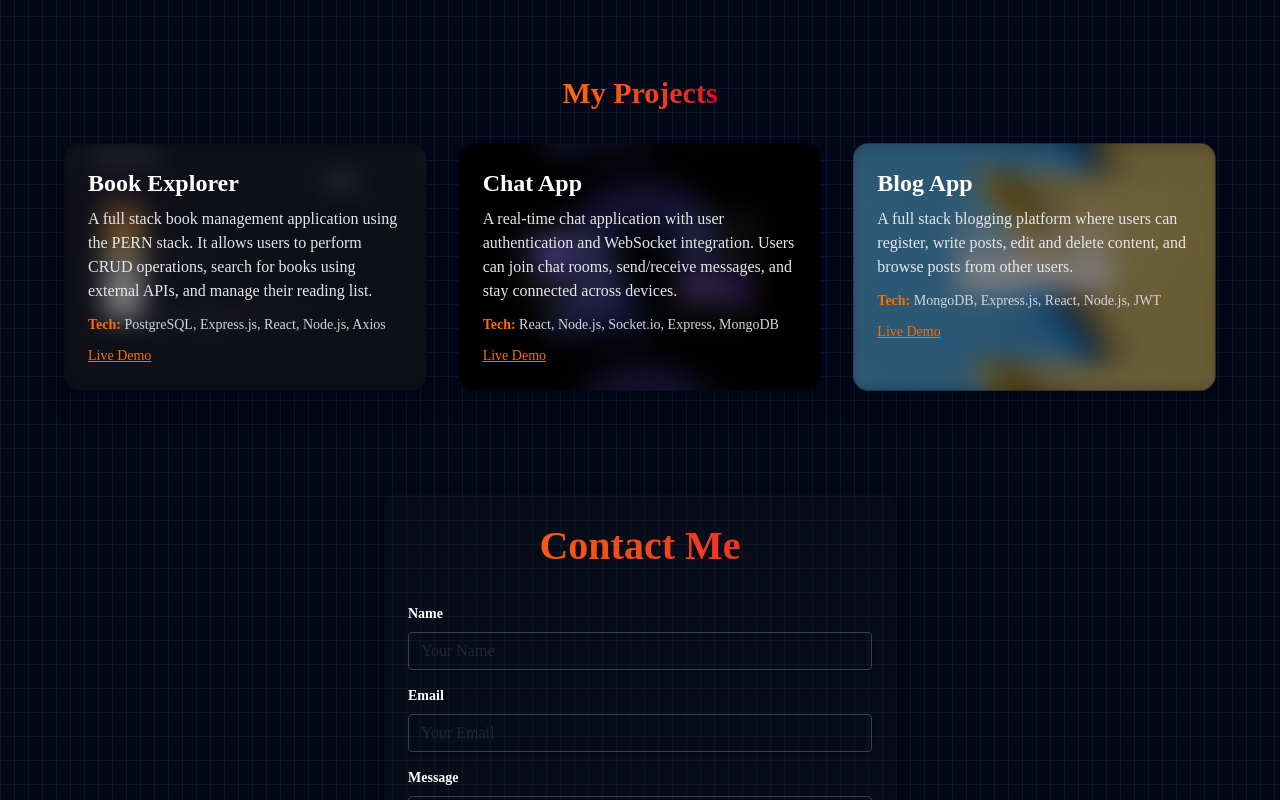
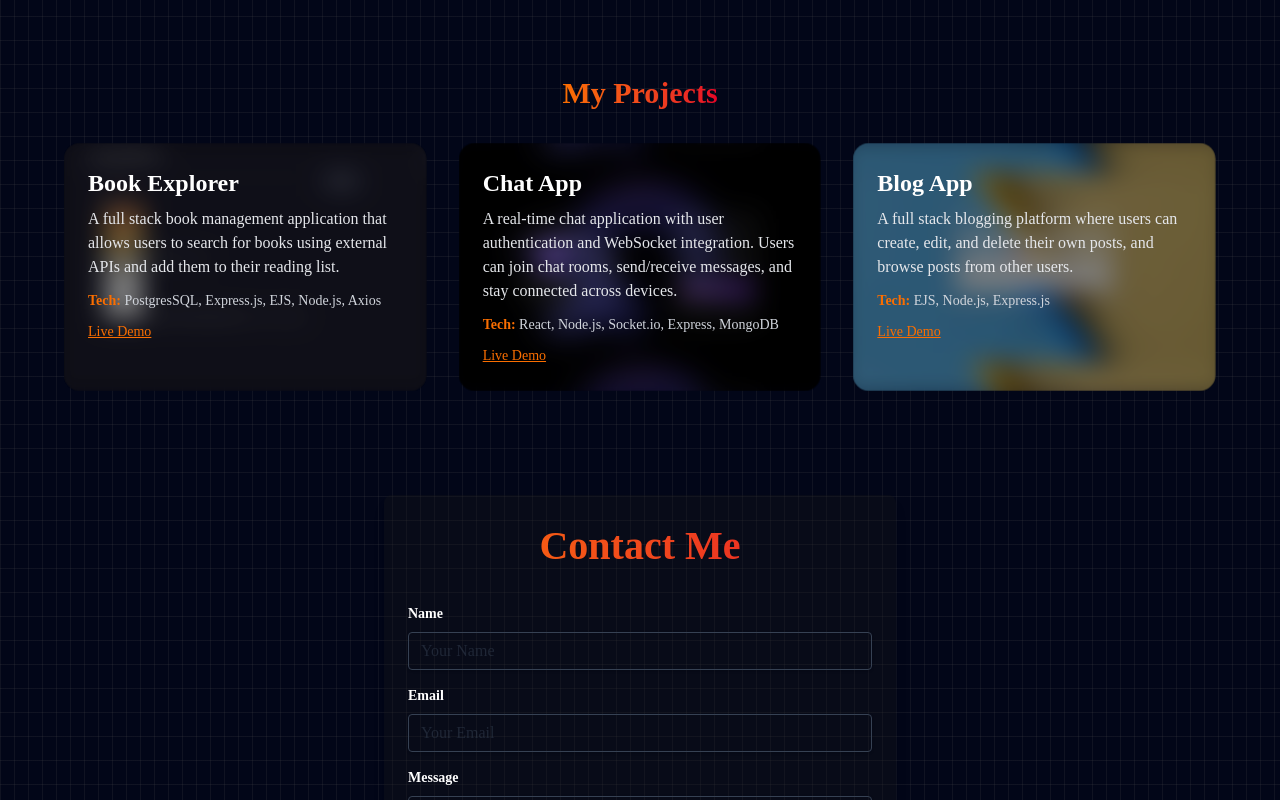
Before and after one commit to sriram-nishanth/Portfolio_react_app-1, a React (Vite) app: page / in a window 1280 px wide. Shown: the part 2000-2800 px from the top of the page. Built offline with nearby package versions, Linux system fonts and the light colour scheme.

Commit message:
commites

```diff
--- a/package.json
+++ b/package.json
@@ -15,6 +15,7 @@
     "cors": "^2.8.5",
     "dotenv": "^16.5.0",
     "express": "^5.1.0",
+    "framer-motion": "^12.18.1",
     "nodemailer": "^7.0.3",
     "react": "^19.1.0",
     "react-dom": "^19.1.0",
--- a/src/assets/utils/projects.js
+++ b/src/assets/utils/projects.js
@@ -5,10 +5,10 @@ const projects = [
   {
   id: 1,
   title: "Book Explorer",
-    description: "A full stack book management application using the PERN stack. It allows users to perform CRUD operations, search for books using external APIs, and manage their reading list.",
-    techStack: ["PostgreSQL", "Express.js", "React", "Node.js", "Axios"],
-    liveDemo: "https://your-book-explorer-link.com",
-    sourceCode: "https://github.com/yourusername/book-explorer",
+  description: "A full stack book management application that allows users to search for books using external APIs and add them to their reading list.",
+  techStack: ["PostgresSQL", "Express.js", "EJS", "Node.js", "Axios"],
+  liveDemo: "https://book-project-1687.onrender.com/",
+  sourceCode: "https://github.com/sriram-nishanth/Book-project.git",
   image: bookExplorerImage
   },
   {
@@ -16,19 +16,18 @@ const projects = [
     title: "Chat App",
     description: "A real-time chat application with user authentication and WebSocket integration. Users can join chat rooms, send/receive messages, and stay connected across devices.",
     techStack: ["React", "Node.js", "Socket.io", "Express", "MongoDB"],
-    liveDemo: "https://your-chat-app-link.com",
-    sourceCode: "https://github.com/yourusername/chat-app",
+    liveDemo: "https://chat-app-eight-gold-99.vercel.app/",
+    sourceCode: "https://github.com/sriram-nishanth/chat-App.git",
     image: chatAppImage
   },
   {
   id: 3,
   title: "Blog App",
-    description: "A full stack blogging platform where users can register, write posts, edit and delete content, and browse posts from other users.",
-    techStack: ["MongoDB", "Express.js", "React", "Node.js", "JWT"],
-    liveDemo: "https://your-blog-app-link.com",
-    sourceCode: "https://github.com/yourusername/blog-app",
+  description: "A full stack blogging platform where users can create, edit, and delete their own posts, and browse posts from other users.",
+  techStack: ["EJS", "Node.js", "Express.js"],
+  liveDemo: "https://blog-project-w5cr.onrender.com/",
+  sourceCode: "https://github.com/sriram-nishanth/Blog-project.git",
   image: blogImage
-  }
-];
+}];
 
 export default projects;
--- a/src/components/About.jsx
+++ b/src/components/About.jsx
@@ -1,9 +1,25 @@
 import React from 'react'
+import { motion } from 'framer-motion'
 import AboutUs from '../assets/AboutUs.png'
+
+const aboutVariants = {
+  hidden: { opacity: 0, x: -20 },
+  visible: {
+    opacity: 1,
+    x: 0,
+    transition: { duration: 0.7, ease: 'easeOut' },
+  },
+}
 
 const About = () => {
   return (
-    <div className="flex flex-col md:flex-row justify-between items-center p-4 md:p-10 gap-8 md:gap-10">
+    <motion.div
+      className="flex flex-col md:flex-row justify-between items-center p-4 md:p-10 gap-8 md:gap-10"
+      variants={aboutVariants}
+      initial="hidden"
+      whileInView="visible"
+      viewport={{ once: false, amount: 0.3 }}
+    >
       <div className="flex-1 flex flex-col justify-center items-start max-w-xl">
         <p className="text-base md:text-lg text-gray-300 text-justify font-normal mb-4">
           Hi! I'm Sriram Nishanth T, a passionate and detail-oriented Full Stack Web Developer with a strong foundation in both frontend and backend technologies. I specialize in building dynamic, responsive, and user-friendly web applications that solve real-world problems.
@@ -21,7 +37,7 @@ const About = () => {
           alt="About Me"
         />
       </div>
-    </div>
+    </motion.div>
   )
 }
 
--- a/src/components/Contactcard.jsx
+++ b/src/components/Contactcard.jsx
@@ -1,4 +1,14 @@
 import React, { useState } from 'react'
+import { motion } from 'framer-motion'
+
+const contactVariants = {
+  hidden: { opacity: 0, x: 20 },
+  visible: {
+    opacity: 1,
+    x: 0,
+    transition: { duration: 0.7, ease: 'easeOut' },
+  },
+}
 
 const Contactcard = () => {
   const [form, setForm] = useState({ name: '', email: '', message: '' })
@@ -29,7 +39,13 @@ const Contactcard = () => {
   }
 
   return (
-    <div className="w-full flex justify-center items-center py-16">
+    <motion.div
+      className="w-full flex justify-center items-center py-16"
+      variants={contactVariants}
+      initial="hidden"
+      whileInView="visible"
+      viewport={{ once: false, amount: 0.3 }}
+    >
       <form
         className="w-full max-w-lg p-6 bg-[#1a1a1a]/30 backdrop-blur-1xl rounded-lg shadow-lg flex flex-col gap-4"
         onSubmit={handleSubmit}
@@ -89,7 +105,7 @@ const Contactcard = () => {
           <div className="text-center text-white mt-2">{status}</div>
         )}
       </form>
-    </div>
+    </motion.div>
   )
 }
 
--- a/src/components/Footercard.jsx
+++ b/src/components/Footercard.jsx
@@ -1,5 +1,15 @@
 import React from 'react'
-import phoneIcon from '../assets/call.svg'
+import { motion } from 'framer-motion'
+
+
+const footerVariants = {
+  hidden: { opacity: 0, y: 20 },
+  visible: {
+    opacity: 1,
+    y: 0,
+    transition: { duration: 0.7, ease: 'easeOut' },
+  },
+}
 
 const Footercard = () => {
   const handleNavClick = (e, id) => {
@@ -13,7 +23,13 @@ const Footercard = () => {
   };
 
   return (
-    <footer className="text-white py-8 px-4 flex flex-col items-center gap-6 w-full">
+    <motion.footer
+      className="text-white py-8 px-4 flex flex-col items-center gap-6 w-full"
+      variants={footerVariants}
+      initial="hidden"
+      whileInView="visible"
+      viewport={{ once: false, amount: 0.3 }}
+    >
       {/* Navigation Links */}
       <ul className="flex flex-wrap justify-center gap-6 mb-2">
         <li>
@@ -35,6 +51,7 @@ const Footercard = () => {
       </p>
       {/* Contact Info */}
       <div className="flex flex-row items-center gap-2">
+      <a href="mailto:sriramnishanth816@gmail.com">
       <p className="text-xs md:text-sm flex items-center gap-1">
           {/* Email SVG icon with white fill */}
           <svg
@@ -47,6 +64,8 @@ const Footercard = () => {
           </svg>
           sriramnishanth816@gmail.com
         </p>
+        </a>
+        <a href="tel:+919791343677">
           <p className="text-xs md:text-sm flex items-center gap-1">
             {/* Phone SVG icon with white fill */}
             <svg
@@ -59,8 +78,9 @@ const Footercard = () => {
             </svg>
             +91 9791343677
         </p>
+        </a>
       </div>
-    </footer>
+    </motion.footer>
   )
 }
 
--- a/src/components/Header.jsx
+++ b/src/components/Header.jsx
@@ -1,5 +1,15 @@
 import React, { useState } from 'react'
+import { motion } from 'framer-motion'
 import navbar from '../assets/navbar.svg'
+
+const headerVariants = {
+  hidden: { opacity: 0, y: -20 },
+  visible: {
+    opacity: 1,
+    y: 0,
+    transition: { duration: 0.6, ease: 'easeOut' },
+  },
+}
 
 const Header = () => {
   const [menuOpen, setMenuOpen] = useState(false)
@@ -22,7 +32,12 @@ const Header = () => {
   }
 
   return (
-    <div className="w-full">
+    <motion.div
+      className="w-full"
+      variants={headerVariants}
+      initial="hidden"
+      animate="visible"
+    >
       <div className="flex flex-row md:flex-row justify-between items-center gap-6 md:gap-10 pt-3 p-0 md:p-3 top-2 z-50 rounded-lg">
         {/* Navbar icon for mobile */}
         <img
@@ -47,7 +62,15 @@ const Header = () => {
             </li>
           ))}
         </ul>
-        <button className="mt-0 mb-2 md:mt-0 text-2xs md:text-[20px] font-semibold whitespace-nowrap bg-gradient-to-r from-[#FD6F00] to-[#E46400] text-[#FFFFFF] rounded-md w-25 md:w-30 h-8 hover:shadow-amber-600 hover:shadow-2xl hover:scale-105 transition-transform duration-300">
+        <button
+          className="mt-0 mb-2 md:mt-0 text-2xs md:text-[20px] font-semibold whitespace-nowrap bg-gradient-to-r from-[#FD6F00] to-[#E46400] text-[#FFFFFF] rounded-md w-25 md:w-30 h-8 hover:shadow-amber-600 hover:shadow-2xl hover:scale-105 transition-transform duration-300"
+          onClick={() => {
+            const footer = document.querySelector('footer')
+            if (footer) {
+              footer.scrollIntoView({ behavior: 'smooth' })
+            }
+          }}
+        >
           Hire Me
         </button>
       </div>
@@ -90,7 +113,7 @@ const Header = () => {
           onClick={() => setMenuOpen(false)}
         />
       )}
-    </div>
+    </motion.div>
   )
 }
 
--- a/src/components/Headersection.jsx
+++ b/src/components/Headersection.jsx
@@ -1,11 +1,27 @@
 import React from 'react'
+import { motion } from 'framer-motion'
 import photo from '../assets/photo_2.png'
 import vector from '../assets/Vector.png'
 import resume from '/Resume.pdf' // Adjust the path to your resume file
 
+const headerSectionVariants = {
+  hidden: { opacity: 0, y: 24 },
+  visible: {
+    opacity: 1,
+    y: 0,
+    transition: { duration: 0.7, ease: 'easeOut' },
+  },
+}
+
 const Headersection = () => {
   return (
-    <div className="flex flex-col md:flex-row w-full items-center md:items-start">
+    <motion.div
+      className="flex flex-col md:flex-row w-full items-center md:items-start"
+      variants={headerSectionVariants}
+      initial="hidden"
+      whileInView="visible"
+      viewport={{ once: false, amount: 0.3 }}
+    >
       <div className={`flex flex-col justify-center items-center md:items-start gap-y-6 md:gap-y-10 mb-1 pt-8 md:pt-15 w-full md:w-1/2 text-center md:text-left bg-[url(${vector})] bg-no-repeat bg-cover bg-center bg-fixed`}>
         <div className="flex flex-col justify-center items-center md:items-start gap-y-2 pt-4 md:pt-10">
           <span className="text-lg md:text-[20px] text-[#F8F8F8] block">Hello, I am</span>
@@ -18,20 +34,28 @@ const Headersection = () => {
         </p>
         <div className="flex flex-row gap-4 justify-center md:justify-start">
           {/* LinkedIn SVG */}
-          <a href="https://www.linkedin.com/in/yourprofile" target="_blank" rel="noopener noreferrer">
+          <a href="https://www.linkedin.com/in/sriram-nishanth-t-19501028b/" target="_blank" rel="noopener noreferrer">
             <svg className="w-7 h-7 md:w-7 md:h-7 text-white" fill="currentColor" viewBox="0 0 24 24">
               <path d="M19 0h-14c-2.761 0-5 2.239-5 5v14c0 2.761 2.239 5 5 5h14c2.762 0 5-2.239 5-5v-14c0-2.761-2.238-5-5-5zm-11 19h-3v-10h3v10zm-1.5-11.268c-.966 0-1.75-.784-1.75-1.75s.784-1.75 1.75-1.75 1.75.784 1.75 1.75-.784 1.75-1.75 1.75zm15.5 11.268h-3v-5.604c0-1.337-.025-3.063-1.868-3.063-1.868 0-2.154 1.459-2.154 2.967v5.7h-3v-10h2.881v1.367h.041c.401-.761 1.379-1.563 2.838-1.563 3.036 0 3.6 2 3.6 4.59v5.606z"/>
             </svg>
           </a>
           {/* GitHub SVG */}
-          <a href="https://github.com/yourprofile" target="_blank" rel="noopener noreferrer">
+          <a href="https://github.com/sriram-nishanth" target="_blank" rel="noopener noreferrer">
             <svg className="w-7 h-7 md:w-7 md:h-7 text-white" fill="currentColor" viewBox="0 0 24 24">
               <path d="M12 .297c-6.63 0-12 5.373-12 12 0 5.303 3.438 9.8 8.205 11.387.6.113.82-.258.82-.577 0-.285-.01-1.04-.015-2.04-3.338.724-4.042-1.416-4.042-1.416-.546-1.387-1.333-1.756-1.333-1.756-1.089-.745.084-.729.084-.729 1.205.084 1.84 1.236 1.84 1.236 1.07 1.834 2.809 1.304 3.495.997.108-.775.418-1.305.762-1.605-2.665-.305-5.466-1.334-5.466-5.93 0-1.31.469-2.381 1.236-3.221-.124-.303-.535-1.523.117-3.176 0 0 1.008-.322 3.301 1.23.957-.266 1.983-.399 3.003-.404 1.02.005 2.047.138 3.006.404 2.291-1.552 3.297-1.23 3.297-1.23.653 1.653.242 2.873.118 3.176.77.84 1.235 1.911 1.235 3.221 0 4.609-2.803 5.624-5.475 5.921.43.371.823 1.102.823 2.222 0 1.606-.014 2.898-.014 3.293 0 .322.216.694.825.576C20.565 22.092 24 17.592 24 12.297c0-6.627-5.373-12-12-12"/>
             </svg>
           </a>
         </div>
         <div className="flex flex-row gap-3 md:gap-5 justify-center md:justify-start">
-          <button className="bg-gradient-to-r from-[#FD6F00] to-[#E46400] backdrop-blur-lg text-white font-semibold py-2 px-4 rounded shadow-2xl w-32 md:w-40 hover:scale-105 hover:shadow-orange-500 transition-transform duration-300">
+          <button
+            className="bg-gradient-to-r from-[#FD6F00] to-[#E46400] backdrop-blur-lg text-white font-semibold py-2 px-4 rounded shadow-2xl w-32 md:w-40 hover:scale-105 hover:shadow-orange-500 transition-transform duration-300"
+            onClick={() => {
+              const footer = document.querySelector('footer');
+              if (footer) {
+                footer.scrollIntoView({ behavior: 'smooth' });
+              }
+            }}
+          >
             Hire Me
           </button>
           <a href={resume} download="My_Resume">
@@ -50,7 +74,7 @@ const Headersection = () => {
           alt="Sriram Nishanth T"
         />
       </div>
-    </div>
+    </motion.div>
   )
 }
 
--- a/src/components/Myskill.jsx
+++ b/src/components/Myskill.jsx
@@ -1,11 +1,31 @@
 import React from 'react'
+import { motion } from 'framer-motion'
+
+const skillVariants = {
+  hidden: { opacity: 0, scale: 0.95 },
+  visible: {
+    opacity: 1,
+    scale: 1,
+    transition: { duration: 0.6, ease: 'easeOut' },
+  },
+}
 
 const Myskill = (props) => {
   return (
-    <div className="flex flex-col justify-center items-center w-30 md:w-44 backdrop-blur-2xl rounded-lg p-3 md:p-4 shadow-md hover:scale-105 hover:shadow-gray-500 hover:drop-shadow-2xl transition-transform duration-300">
-      <img className="w-12 h-12 md:w-20 md:h-20" src={props.icon} alt={props.name} />
+    <motion.div
+      className="flex flex-col justify-center items-center w-30 md:w-44 backdrop-blur-2xl rounded-lg p-3 md:p-4 hover:shadow-md hover:shadow-emerald-50 hover:scale-110 transition-transform duration-300"
+      variants={skillVariants}
+      initial="hidden"
+      whileInView="visible"
+      viewport={{ once: false, amount: 0.3 }}
+    >
+      <img
+        className="w-12 h-12 md:w-20 md:h-20"
+        src={props.icon}
+        alt={props.name}
+      />
       <p className="text-base md:text-[25px] text-white mt-2">{props.name}</p>
-    </div>
+    </motion.div>
   )
 }
 
--- a/src/components/Projectcard.jsx
+++ b/src/components/Projectcard.jsx
@@ -1,4 +1,14 @@
 import React, { useState } from 'react';
+import { motion } from 'framer-motion';
+
+const projectCardVariants = {
+  hidden: { opacity: 0, scale: 0.97 },
+  visible: {
+    opacity: 1,
+    scale: 1,
+    transition: { duration: 0.7, ease: 'easeOut' },
+  },
+};
 
 const ProjectCard = ({ title, description, techStack, liveDemo, sourceCode, image }) => {
   const [showOverlay, setShowOverlay] = useState(false);
@@ -15,8 +25,12 @@ const ProjectCard = ({ title, description, techStack, liveDemo, sourceCode, imag
   };
 
   return (
-    <div
-      className="relative group rounded-2xl shadow-xl hover:scale-105 transition-transform duration-300 p-4 md:p-6 min-w-[250px] cursor-pointer overflow-hidden"
+    <motion.div
+      className="relative group rounded-2xl hover:shadow-xl hover:scale-105 transition-transform duration-300 p-4 md:p-6 min-w-[250px] overflow-hidden"
+      variants={projectCardVariants}
+      initial="hidden"
+      whileInView="visible"
+      viewport={{ once: false, amount: 0.3 }}
     >
       {/* Blurred Background */}
       <div
@@ -63,7 +77,7 @@ const ProjectCard = ({ title, description, techStack, liveDemo, sourceCode, imag
           </a>
         </div>
       )}
-    </div>
+    </motion.div>
   );
 };
 
```
Also changed, not shown: 1 other file (tests, documents, lock files or other folders). Lines whose indentation alone changed are shown as unchanged.
